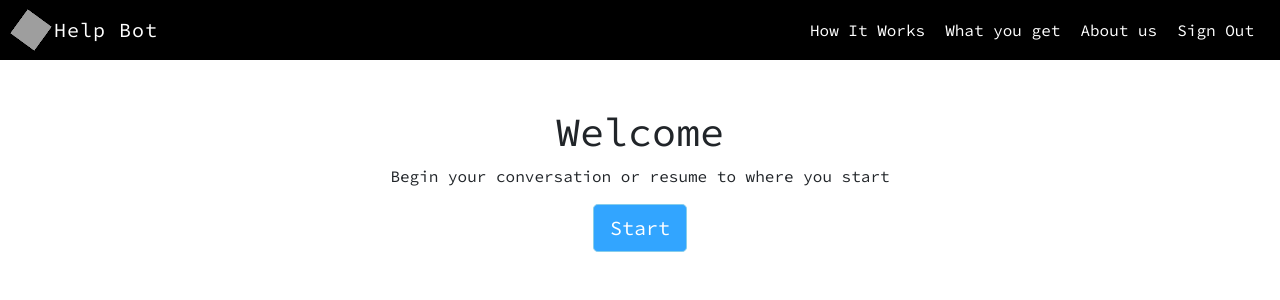
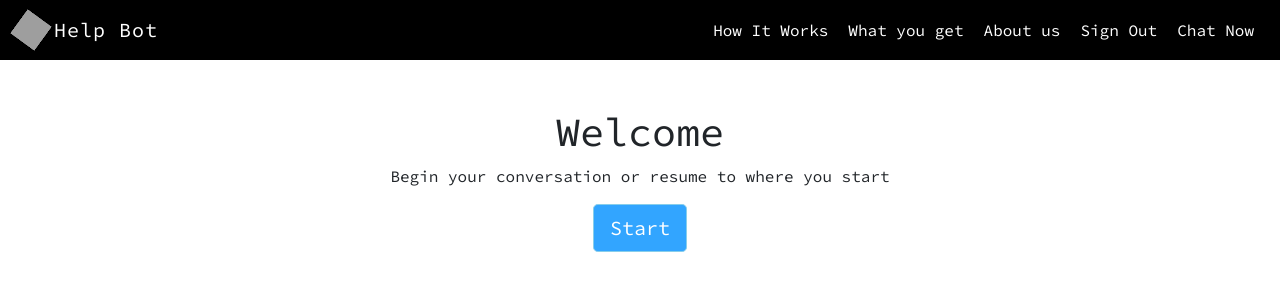
Before and after one commit to johnnyl72/VirtualHelp, a React (Create React App) app in the folder virtual-bot/: page /WelcomeBack in a window 1280 px wide. Shown: the top 300 px of the page. Built offline with nearby package versions, Linux system fonts and the light colour scheme; no server answers; sample sign-in values are in the browser's storage; grey boxes are pictures that could not be loaded; what api-ai-javascript would draw is missing.

Commit message:
add chat nav to navbar

```diff
--- a/virtual-bot/src/Components/Nav.js
+++ b/virtual-bot/src/Components/Nav.js
@@ -9,15 +9,10 @@
       });
       this.authListener = this.authListener.bind(this);
       this.logout = this.logout.bind(this);
-      this.peepee = this.peepee.bind(this);
     }
 
     logout() {
       fire.auth().signOut();
-    }
-
-    peepee() {
-      alert("HEYOOOO");
     }
 
     componentDidMount(){
@@ -76,20 +71,28 @@
                      </li>
                    </Link>
 
-                   {this.state.user ? <Link to="/" style={{textDecoration: "none"}}>
-                      <li class="nav-item" style={{color: "white", padding: "10px"}} onClick={this.logout}>
-                        Sign Out
-                      </li>
-                   </Link> : <Link to="/SignIn" style={{textDecoration: "none"}}>
+                   {this.state.user ? <div>
+                     <Link to="/" style={{textDecoration: "none"}}>
+                        <li class="nav-item" style={{color: "white", padding: "10px"}} onClick={this.logout}>
+                          Sign Out
+                        </li>
+                     </Link>
+                   </div>
+                    : <Link to="/SignIn" style={{textDecoration: "none"}}>
                       <li class="nav-item" style={{color: "white", padding: "10px"}}>
                         Sign In
                       </li>
                    </Link>}
 
-                   {/* <li onClick={this.peepee} class="nav-item" style={{color: "white", padding: "10px"}}>
-                      HEY HEY HEY
-                   </li> */}
-
+                   {this.state.user ? (
+                     <Link to="/ChatSpace" style={{textDecoration: "none"}}>
+                          <li class="nav-item" style={{color: "white", padding: "10px"}}>
+                            Chat Now
+                          </li>
+                    </Link>)
+                    :
+                    <div></div>
+                  }
 
                 </ul>
               </div>
```
